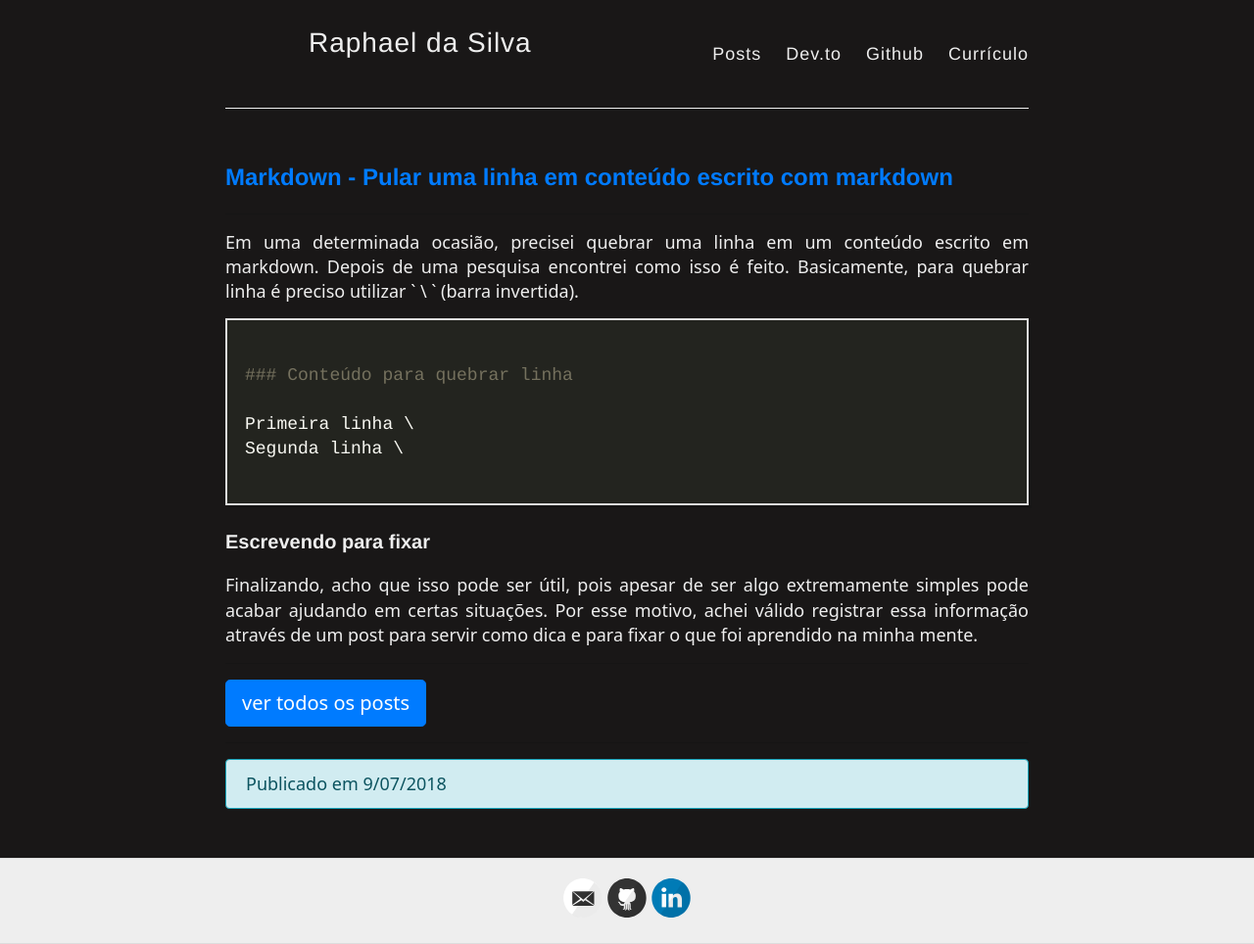
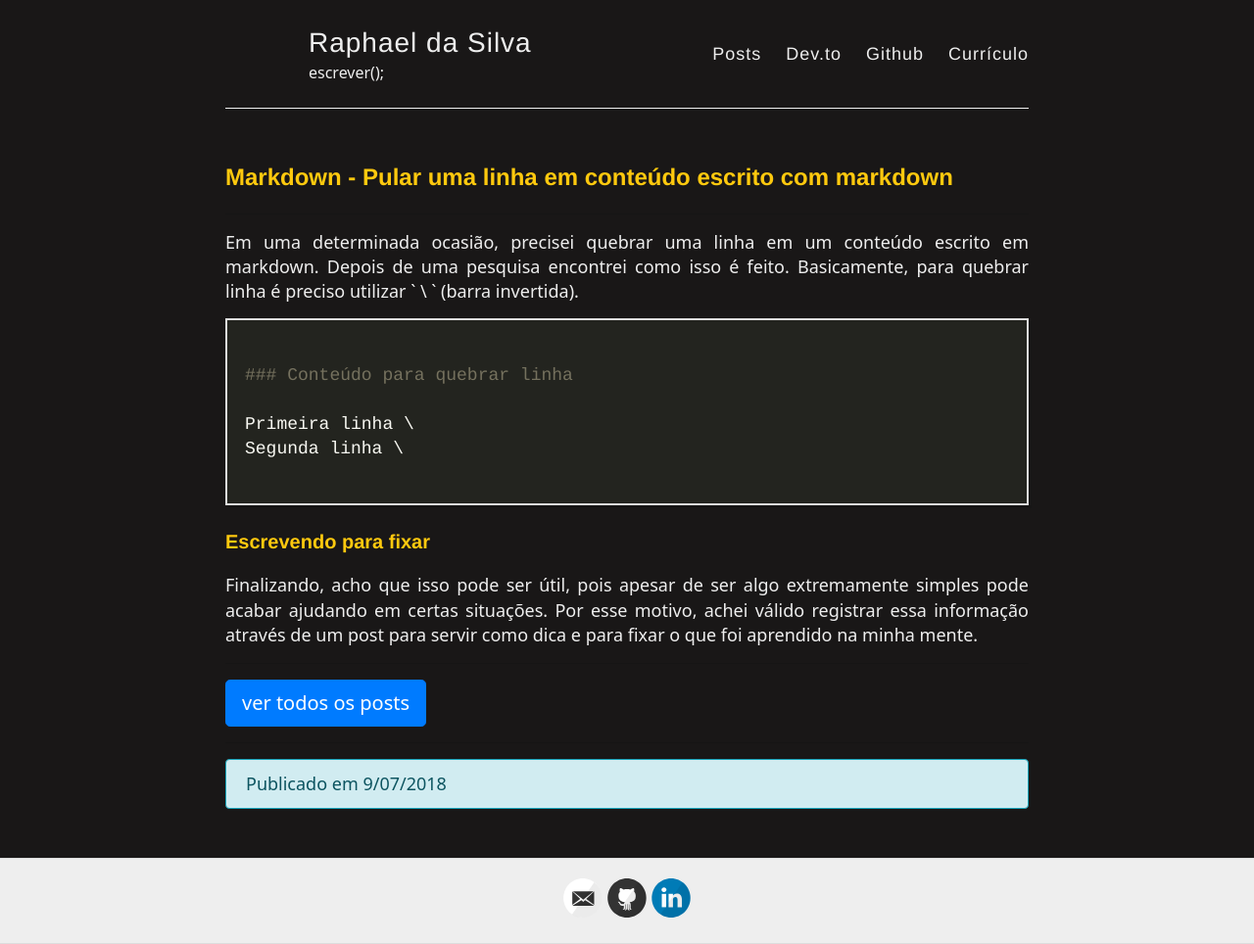
Before and after one commit to raphael-da-silva/raphael-da-silva.github.io, a Jekyll site: the page built from _posts/2018-07-09-pular-linha-markdown.md, in a window 1280 px wide. Shown: the whole page at 98% size. Built offline with Jekyll 4.4.1, drawn with Linux system fonts in a browser that asks for light colours; nearby versions of some CDN libraries.

Commit message:
Adaptações

```diff
--- a/_config.yml
+++ b/_config.yml
@@ -3,7 +3,7 @@
 name: Raphael da Silva
 
 # Short bio or description (displayed in the header)
-description: <?php escrever(); ?>
+description: escrever();
 
 # URL of your avatar or profile pic (you could use your GitHub profile pic)
 # avatar:
--- a/_layouts/post.html
+++ b/_layouts/post.html
@@ -3,7 +3,7 @@ layout: default
 ---
 
 <article class="post">
-  <h2 class="text-primary font-weight-bold">
+  <h2 class="font-weight-bold">
     {{ page.title }}
   </h2>
 
--- a/_sass/_variables.scss
+++ b/_sass/_variables.scss
@@ -13,6 +13,7 @@ $darkGray: #EEEEEE;
 $gray: #EEEEEE;
 $lightGray: #EEEEEE;
 $white: #EEEEEE;
+$yellow: #FFC90E;
 
 // Font stacks
 $helvetica: Noto sans, Helvetica, Arial, sans-serif;
--- a/style.scss
+++ b/style.scss
@@ -32,7 +32,7 @@ body {
 
 h1, h2, h3, h4, h5, h6 {
   font-family: $helveticaNeue;
-  color: $darkerGray;
+  color: $yellow;
   font-weight: bold;
 
   line-height: 1.7;
```
